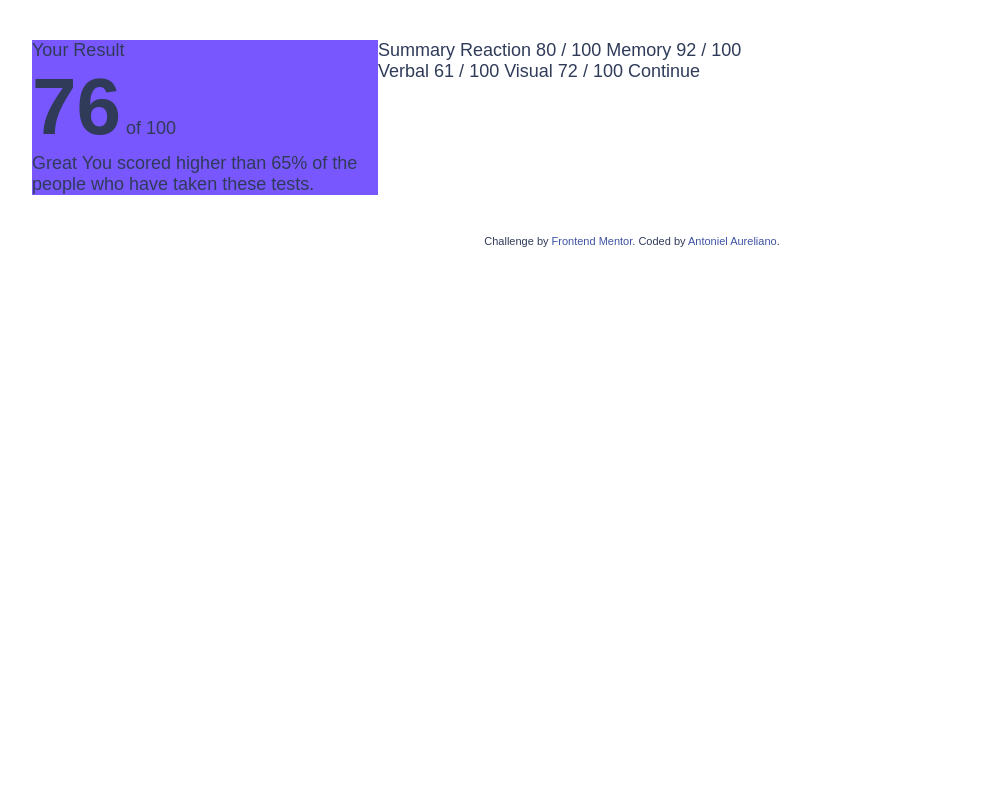
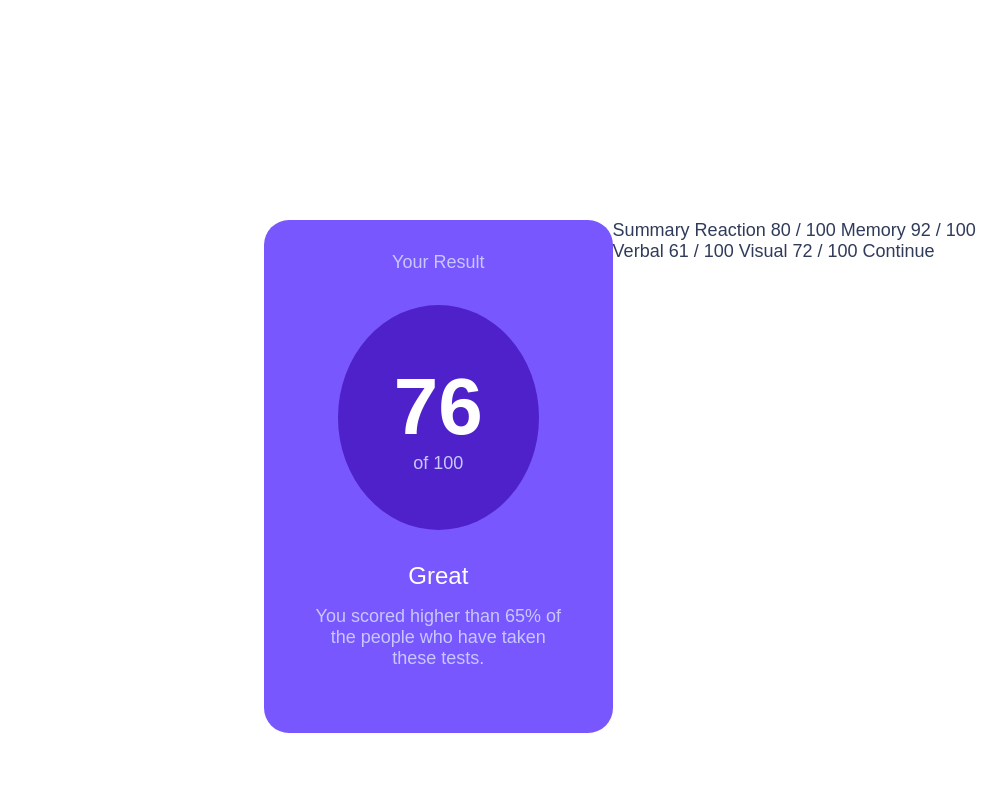
Before and after one commit to AntonielAureliano/results-summary-component-main, a plain HTML site: page index.html in a window 1280 px wide. Shown: the top 800 px of the page, without its empty margins (8-1014 px from the left). Drawn offline with Linux system fonts and the light colour scheme.

Commit message:
Estilizando div resultado.

```diff
--- a/index.html
+++ b/index.html
@@ -17,20 +17,20 @@
 <body>
 
   <div class="container">
-    <div class="resultado flex-flow">
-      <h1>Your Result</h1>
-      <p>
-        <span>76</span>
+    <div class="resultado">
+      <h2>Your Result</h2>
+      <p class="resultado-pontuacao">
+        <span>76</span><br />
         of 100
       </p>
 
-      <div>
-        Great
-        You scored higher than 65% of the people who have taken these tests.
+      <div class="resultado-mensagem">
+        <h1>Great</h1>
+        <p>You scored higher than 65% of the people who have taken these tests.</p>
       </div>
     </div>
 
-    <div class="resumo flex-flow">
+    <div class="resumo">
 
       Summary
 
--- a/style.css
+++ b/style.css
@@ -52,22 +52,58 @@ body {
 
 .container {
   display: flex;
+  justify-content: center;
   max-width: 46rem;
+  margin: 11.25rem auto;
   padding: 2.5rem;
 }
 
-.flex-flow {
+.resultado {
+  align-items: center;
+  background-color: var(--g-light-slate-blue);
+  border-radius: 1.562rem;
   display: flex;
   flex-direction: column;
+  gap: 2rem;
+  padding: 2rem 3rem;
 }
 
-.resultado {
-  background-color: var(--g-light-slate-blue);
+.resultado h2 {
+  color: var(--neutral-light-lavender);
+}
+
+.resultado-pontuacao {
+  background-color: var(--g-violet-blue);
+  border-radius: 50%;
+  color: var(--neutral-light-lavender);
+
+  padding: 3.5rem;
+  text-align: center;
+}
+
+.resultado h1 {
+  font-size: 1.5rem;
+  color: var(--neutral-white);
+  text-align: center;
 }
 
 .resultado span {
+  color: var(--neutral-white);
   font-size: 5rem;
   font-weight: var(--fw-black);
+}
+
+.resultado-mensagem {
+  display: flex;
+  flex-direction: column;
+  gap: 1rem;
+  max-width: 28.125rem;
+  margin-bottom: 2rem;
+}
+
+.resultado-mensagem p {
+  color: var(--neutral-light-lavender);
+  text-align: center;
 }
 
 .attribution {
```
